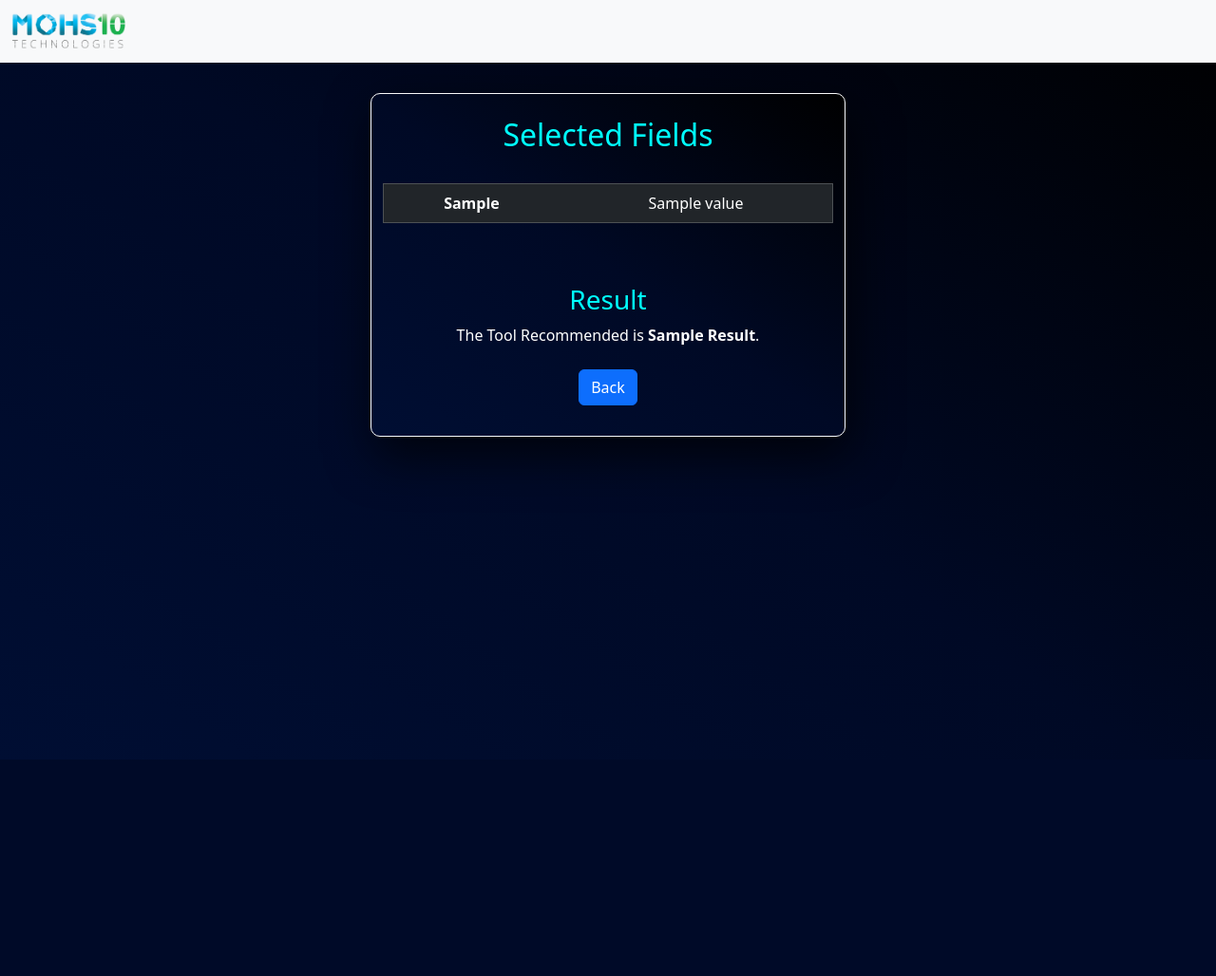
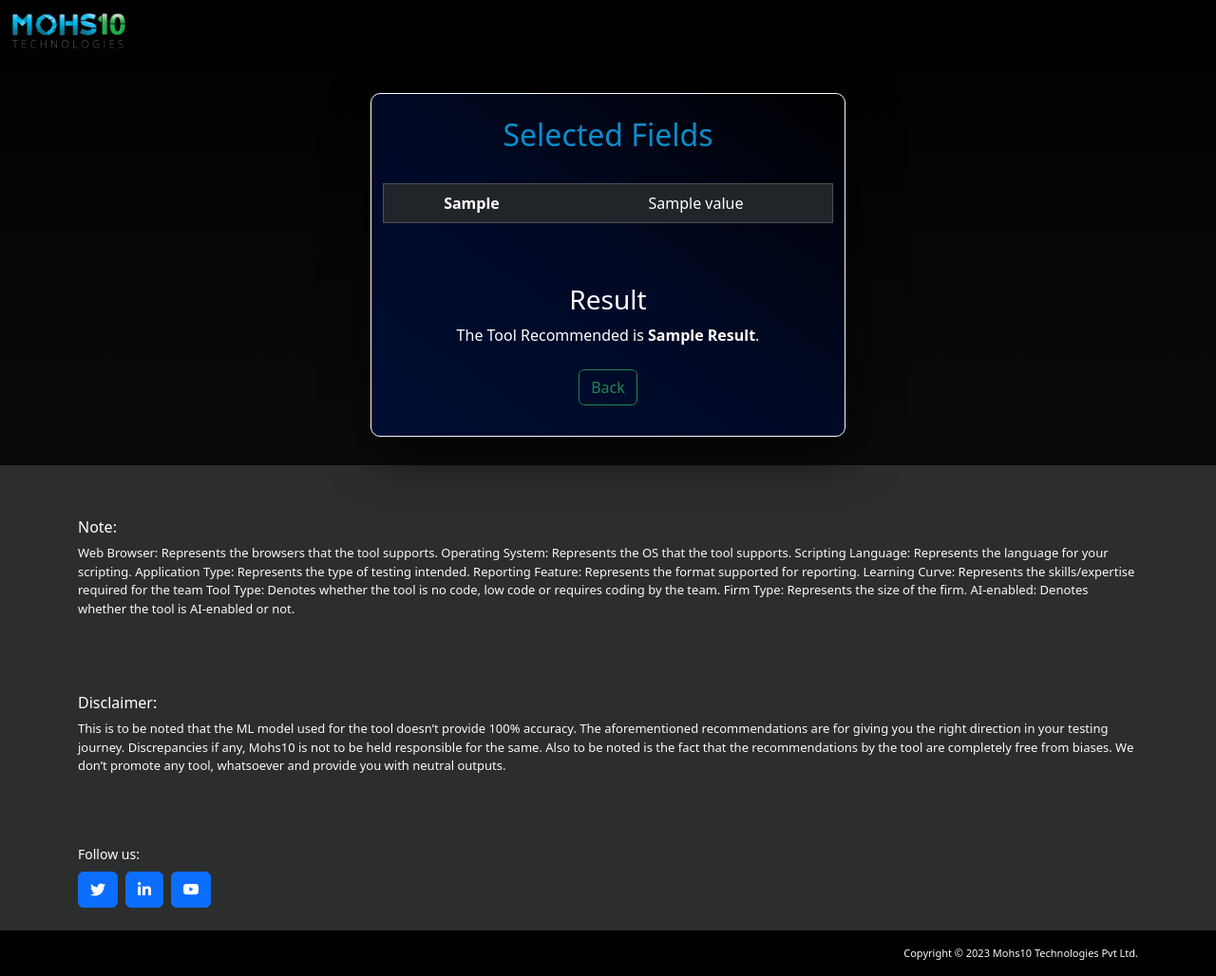
Before and after one commit to tusharmahuri/tool_selector, a Flask app: template templates/result.html in a window 1280 px wide. Shown: the whole page at 95% size. Before the commit the page ends 637 px from the top, so only its background shows below. Run offline with Flask 3, Linux system fonts and the light colour scheme; the template is opened without the code that fills it: most values are stand-ins (such as "Sample title", 1, 10 or a date in 2020); parts of the project's set-up code (start-up, migrations or seed data) failed here and were passed over; some libraries are stand-ins or nearby versions.

Commit message:
Update result.html

```diff
--- a/templates/result.html
+++ b/templates/result.html
@@ -1,12 +1,14 @@
 <!doctype html>
 <link href="https://cdn.jsdelivr.net/npm/bootstrap@5.3.0-alpha3/dist/css/bootstrap.min.css" rel="stylesheet" integrity="sha384-KK94CHFLLe+nY2dmCWGMq91rCGa5gtU4mk92HdvYe+M/SXH301p5ILy+dN9+nJOZ" crossorigin="anonymous">
 <html>
-<body style="background: linear-gradient(35deg,rgb(0, 14, 51),rgb(0, 9, 37),black);
-/* font-family: 'Poppins',sans-serif; */
-/* letter-spacing: 1px;
-word-spacing: 5px; */
- height: 100vh;
- " >
+<body style="background: linear-gradient(to top, #161515, #000000);
+" >
+       <link href="https://cdn.jsdelivr.net/npm/bootstrap@5.3.0-alpha3/dist/css/bootstrap.min.css" rel="stylesheet" integrity="sha384-KK94CHFLLe+nY2dmCWGMq91rCGa5gtU4mk92HdvYe+M/SXH301p5ILy+dN9+nJOZ" crossorigin="anonymous">
+       <link href="https://cdnjs.cloudflare.com/ajax/libs/font-awesome/5.10.0/css/all.min.css" rel="stylesheet">
+       <link href="https://cdn.jsdelivr.net/npm/bootstrap-icons@1.4.1/font/bootstrap-icons.css" rel="stylesheet">
+       <link href="https://cdn.jsdelivr.net/npm/bootstrap@5.3.0-alpha3/dist/css/bootstrap.min.css" rel="stylesheet" integrity="sha384-KK94CHFLLe+nY2dmCWGMq91rCGa5gtU4mk92HdvYe+M/SXH301p5ILy+dN9+nJOZ" crossorigin="anonymous">
+
+
 <script src="https://code.jquery.com/jquery-3.2.1.slim.min.js"
         integrity="sha384-KJ3o2DKtIkvYIK3UENzmM7KCkRr/rE9/Qpg6aAZGJwFDMVNA/GpGFF93hXpG5KkN"
         crossorigin="anonymous"></script>
@@ -16,7 +18,7 @@ word-spacing: 5px; */
 <script src="https://cdn.jsdelivr.net/npm/bootstrap@4.0.0/dist/js/bootstrap.min.js"
         integrity="sha384-JZR6Spejh4U02d8jOt6vLEHfe/JQGiRRSQQxSfFWpi1MquVdAyjUar5+76PVCmYl"
         crossorigin="anonymous"></script>
-        <nav class="navbar sticky-top bg-body-tertiary">
+        <nav class="navbar navbar bg-body-dark navbar-dark ">
             <div class="container-fluid">
                 <a class="navbar-brand" href="#">
                     <img src="{{url_for('static', filename='new_logo_white_-removebg-preview.png')}}" alt="MOHS10" width="120" height="40">
@@ -31,9 +33,9 @@ word-spacing: 5px; */
  height: auto;" >
 <div class="container-fluid" >
     <br>
-    <h2 style="color: cyan;">Selected Fields</h2><br>
+    <h2 style="color: #0a8ecc">Selected Fields</h2><br>
     <div>
-        <table class="table table-dark table-hover" border=1>
+        <table class="table table-dark table-hover" border=1 >
             {% for key, value in input_values_map.items() %}
             <tr class="table-dark">
                 <th class="table-dark"> {{ features_map[key] }}</th>
@@ -45,7 +47,7 @@ word-spacing: 5px; */
 
     <div>
         <br><br>
-        <h3 style="color: cyan;">Result</h3>
+        <h3>Result</h3>
         <div> {% if result!=""%}
             <div>The Tool Recommended is <b>{{result.title()}}</b>.</div>
             {% else %}
@@ -55,11 +57,70 @@ word-spacing: 5px; */
         </div>
     </div>
     <br>
-    <div style="    padding-bottom: 2rem;">
-        <button type="button" class="btn btn-primary" onclick="window.open('/');">Back</button>
+    <div style=" padding-bottom: 2rem;">
+        <button type="button" class="btn btn-outline-success" onclick="window.open('/');">Back</button>
     </div>
 </div>
 </div>
         </div>
-</body>
-</html>
+        <div   class="container-fluid  text-light py-4 wow fadeInUp" data-wow-delay="0.3s" style="background-color: #2c2e2e; margin-top: 30px;" >
+            <div class="container pt-3">
+                <div class="row g-5 pt-3">
+                    <div class="col-lg-12 col-md-6">
+                        <h6 class="text-white mb-2">Note:</h6>
+                       <p class="mb-4 "  style="font-size: 13px; " > Web Browser: Represents the browsers that the tool supports.
+
+                           Operating System: Represents the OS that the tool supports.
+
+                           Scripting Language: Represents the language for your scripting.
+
+                           Application Type: Represents the type of testing intended.
+
+                         Reporting Feature: Represents the format supported for reporting.
+
+                         Learning Curve: Represents the skills/expertise required for the team
+
+                         Tool Type: Denotes whether the tool is no code, low code or requires coding by the team.
+
+                        Firm Type: Represents the size of the firm.
+
+                           AI-enabled: Denotes whether the tool is AI-enabled or not.
+                           </p>
+                           </p>
+                        <h6 class="text-white mb-6 " style="margin-top:80px;">Disclaimer:</h6>
+                        <p class="mb-4 "  style="font-size: 13px; "> This is to be noted that the ML model used for the tool doesn’t provide 100% accuracy.
+                            The aforementioned recommendations are for giving you the right direction in your testing journey. Discrepancies if
+                            any, Mohs10 is not to be held responsible for the same. Also to be noted is the fact that the recommendations by the tool are completely free from biases. We don’t promote any tool,
+                            whatsoever and provide you with neutral outputs.
+                           </p>
+                    </div>
+                    <div class="col-lg-3 col-md-6">
+                <p class="text-white mb-2" style="font-size:14px;">Follow us:</p>
+                <div class="d-flex">
+                    <a class="btn btn-md btn-primary btn-md-square rounded me-2 " href="https://twitter.com/Mohs10Tech"><i class="fab fa-twitter fw-normal"></i></a>
+                    <a class="btn btn-md btn-primary btn-md-square rounded me-2 " href="https://www.linkedin.com/company/mohs10-technologies/"><i class="fab fa-linkedin-in fw-normal"></i></a>
+                    <button type="button" class="btn btn-md btn-primary btn-md-square rounded me-2" href="https://www.youtube.com/@mohs10technologies"><span class="bi bi-youtube"></span> </button>
+
+                </div>
+            </div>
+                    </div>
+                </div>
+            </div>
+        </div>
+
+
+    <div class="container-fluid text-light py-3" style="background: #000000;">
+        <div class="container">
+            <div class="row g-0">
+
+                <div class="col-md-12 text-right  text-md-end">
+                    <p class="mb-0" style="font-size: 11px;text-align: right">Copyright © 2023 Mohs10 Technologies Pvt Ltd.</a><br>
+
+                    </p>
+                </div>
+            </div>
+        </div>
+    </div>
+
+    </body>
+    </html>
```
